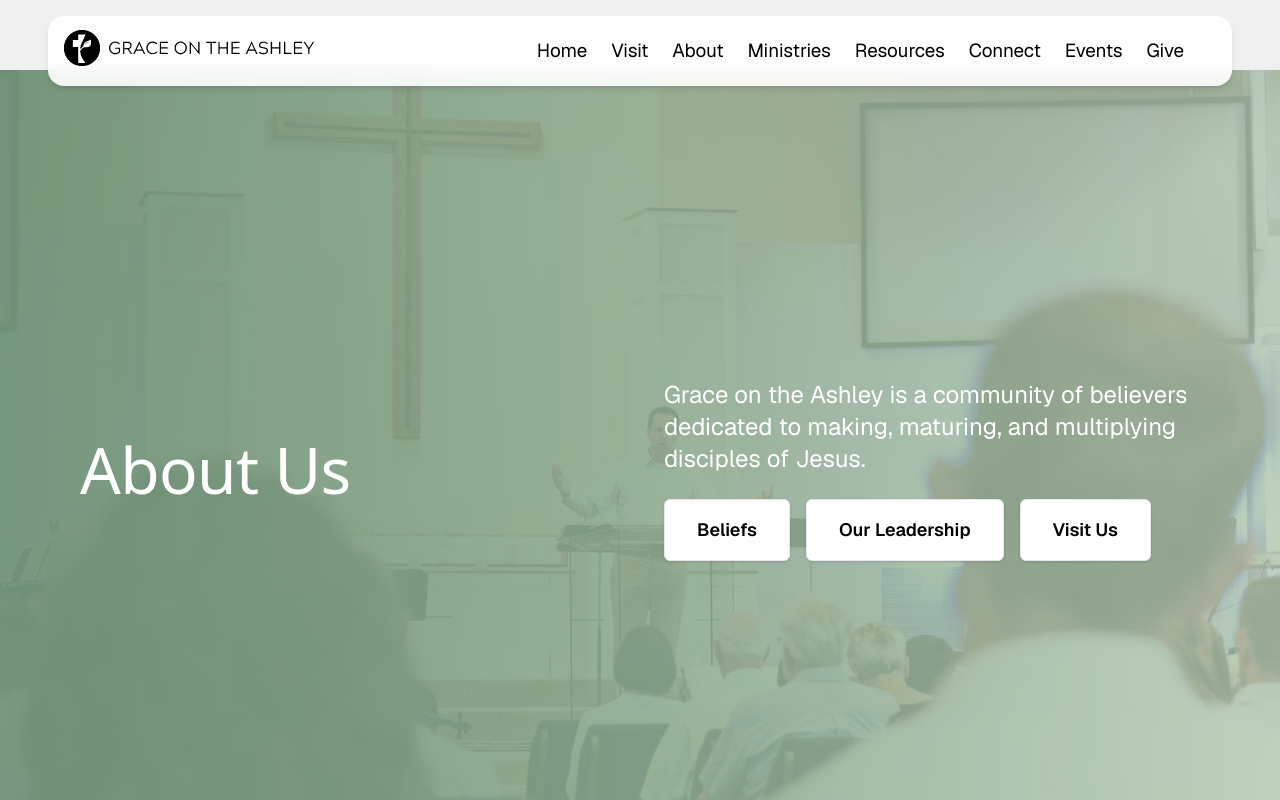
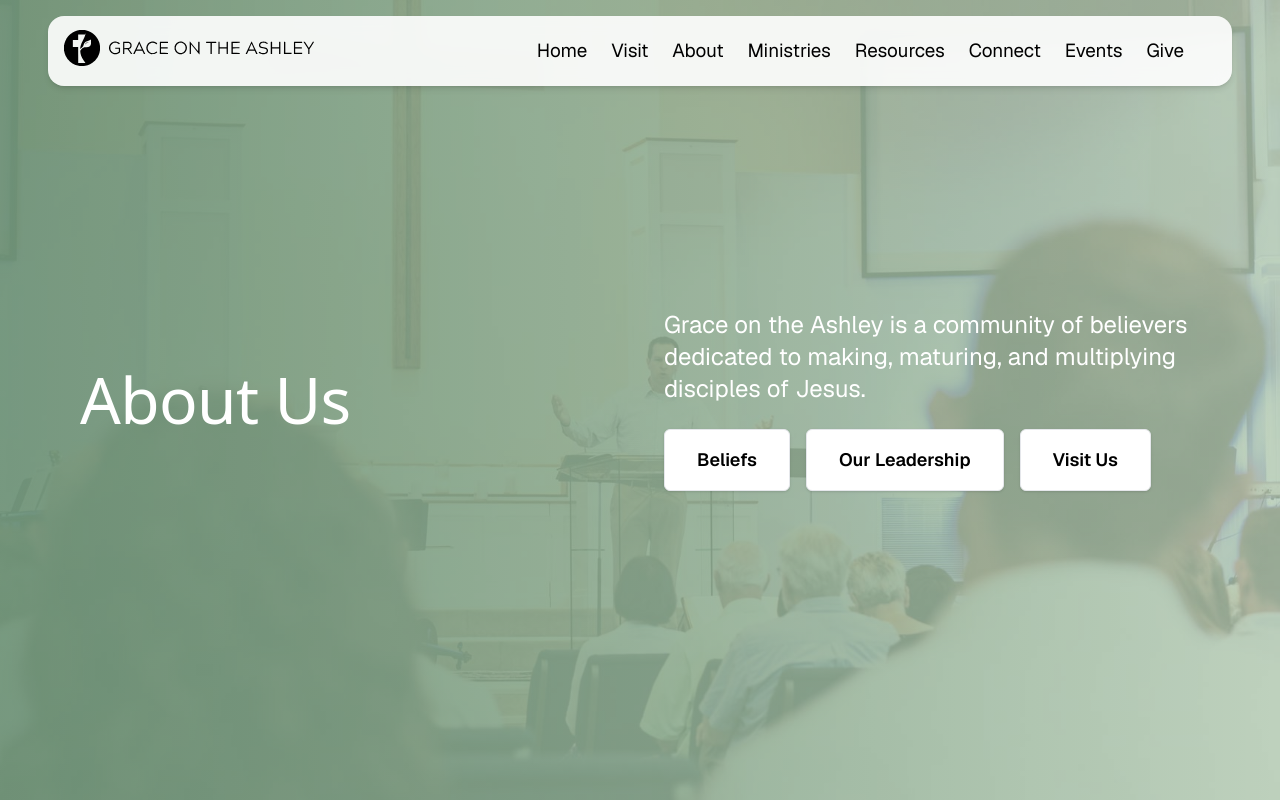
Before and after one commit to joshconverse/gota-site, a Next.js app: page /about in a window 1280 px wide. Shown: the top 800 px of the page. Built offline with nearby package versions, Linux system fonts and the light colour scheme.

Commit message:
made header height 0 to keep it from pushing content down

```diff
--- a/src/components/Header.tsx
+++ b/src/components/Header.tsx
@@ -9,7 +9,7 @@ export default function Header() {
 
 
   return (
-    <header className="sticky inset-x-0 top-4 z-50 pointer-events-none">
+    <header className="fixed inset-x-0 top-4 z-50 h-0 pointer-events-none">
       <div className="container mx-auto max-w-[1440px] px-4 md:px-8 lg:px-12">
         <div className="pointer-events-auto bg-white/90 backdrop-blur-sm rounded-2xl shadow-md p-3 md:p-4 flex items-center gap-4 md:h-[70px] md:py-0">
           <div className="flex-1">
```
Lines whose indentation alone changed are shown as unchanged.
